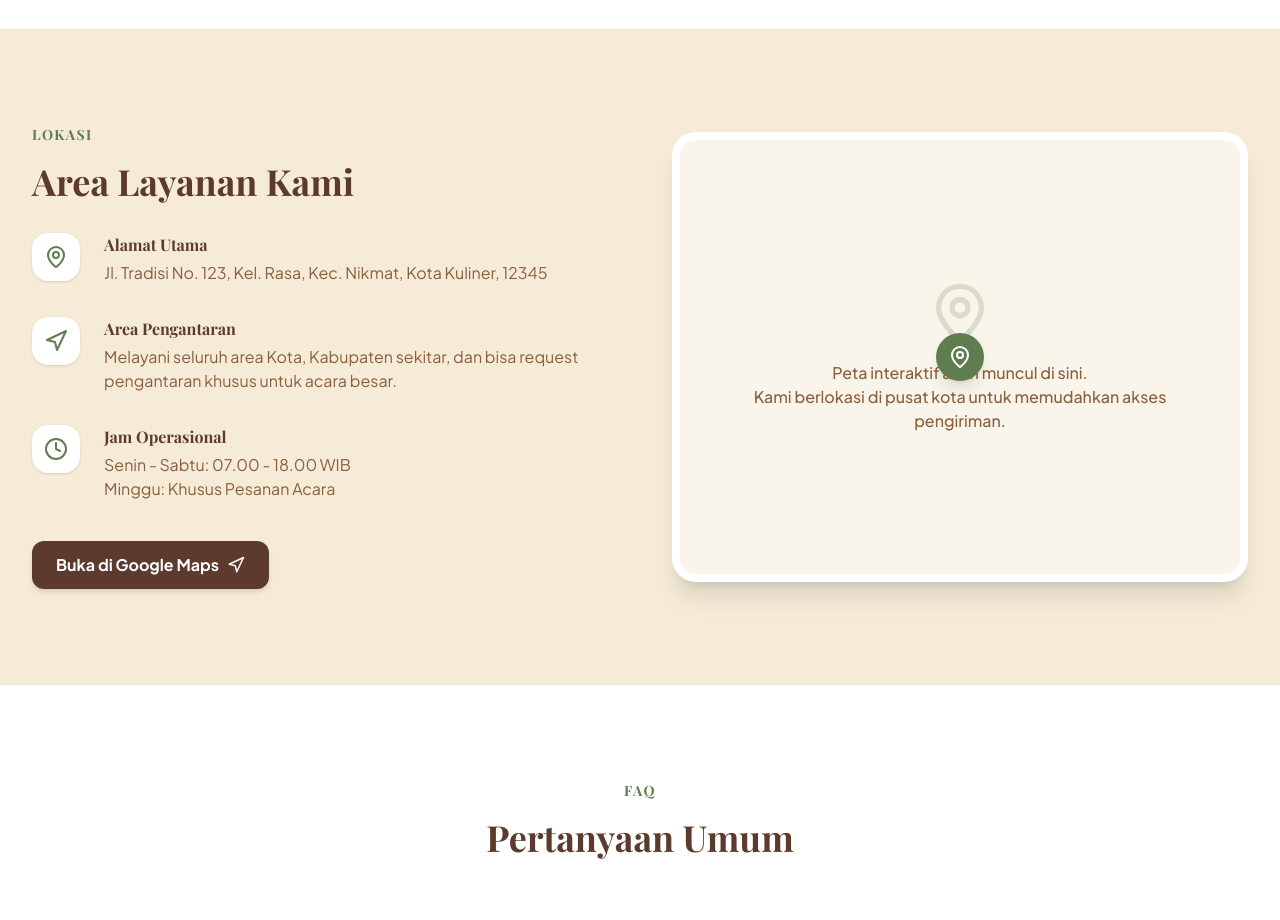
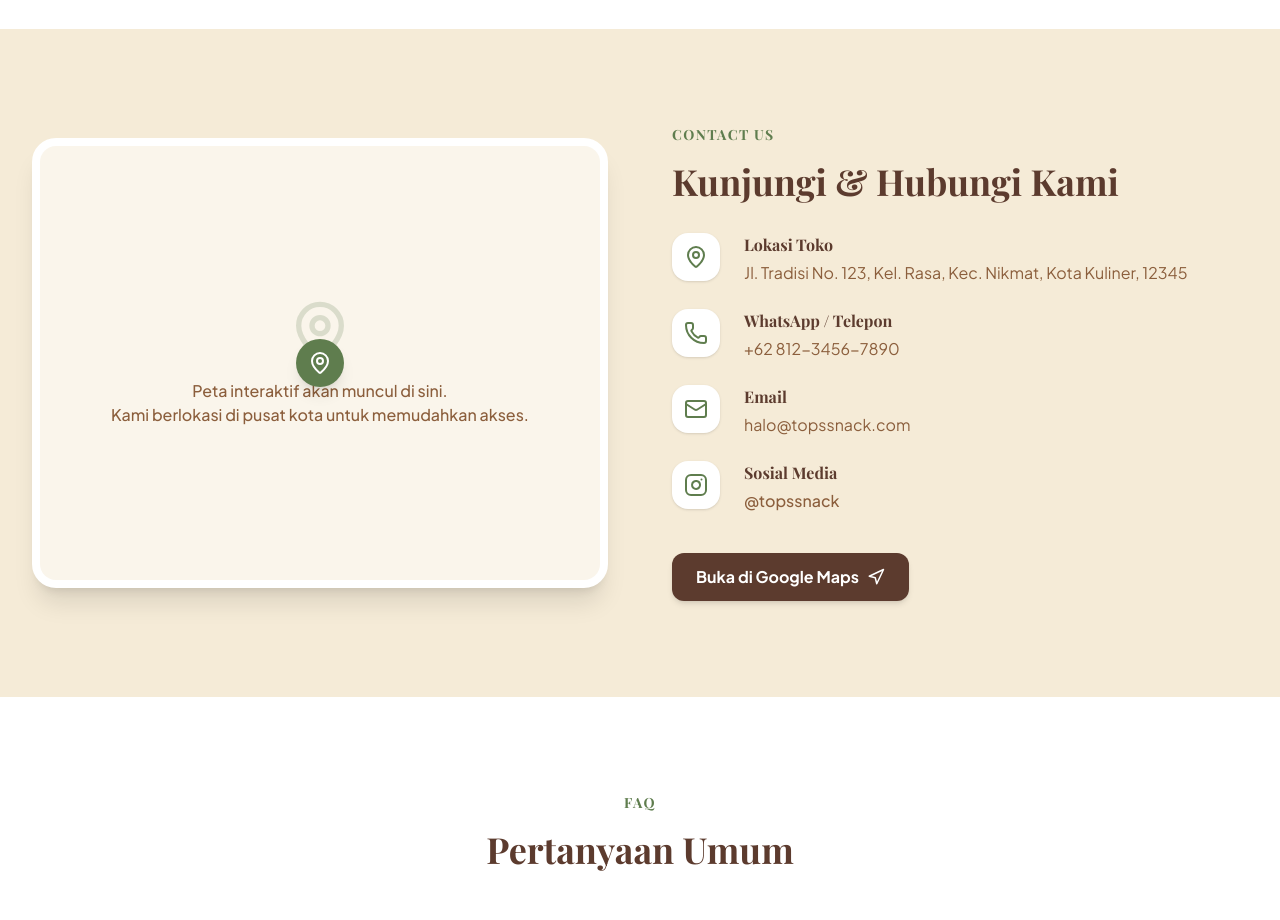
Before and after one commit to berrlylie/tops.snack, a React (Vite) app: page / in a window 1280 px wide. Shown: the part 5580-6500 px from the top of the page. Built offline with nearby package versions, Linux system fonts and the light colour scheme; a web font is replaced by a local one.

Commit message:
Update Location.tsx

```diff
--- a/src/components/Location.tsx
+++ b/src/components/Location.tsx
@@ -1,52 +1,97 @@
 import { motion } from 'motion/react';
-import { MapPin, Phone, Clock, Navigation } from 'lucide-react';
+import { MapPin, Phone, Navigation, Mail, Instagram } from 'lucide-react';
 
 export default function Location() {
   return (
-    <section id="lokasi" className="py-24 bg-brand-beige">
+    <section id="kontak" className="py-24 bg-brand-beige">
       <div className="max-w-7xl mx-auto px-4 sm:px-6 lg:px-8">
         <div className="grid grid-cols-1 lg:grid-cols-2 gap-16 items-center">
+
+          {/* BAGIAN KIRI: Peta (Maps) */}
           <motion.div
             initial={{ opacity: 0, x: -30 }}
             whileInView={{ opacity: 1, x: 0 }}
             viewport={{ once: true }}
             transition={{ duration: 0.8 }}
+            className="h-[450px] bg-white rounded-3xl overflow-hidden shadow-xl border-8 border-white relative"
           >
-            <h2 className="text-sm font-bold text-brand-green-leaf uppercase tracking-widest mb-4">Lokasi</h2>
-            <h3 className="text-4xl font-bold text-brand-brown-dark mb-8">Area Layanan Kami</h3>
+            {/* Animasi Peta Bawaan Kamu */}
+            <div className="absolute inset-0 bg-brand-beige/50 flex flex-col items-center justify-center p-8 text-center">
+              <MapPin size={64} className="text-brand-green-leaf mb-4 opacity-20" />
+              <p className="text-brand-brown-medium font-medium">
+                Peta interaktif akan muncul di sini.<br />Kami berlokasi di pusat kota untuk memudahkan akses.
+              </p>
+            </div>
 
-            <div className="space-y-8">
+            <div className="absolute top-1/2 left-1/2 -translate-x-1/2 -translate-y-1/2">
+              <div className="relative">
+                <div className="w-12 h-12 bg-brand-green-leaf rounded-full animate-ping absolute opacity-20"></div>
+                <div className="w-12 h-12 bg-brand-green-leaf rounded-full flex items-center justify-center text-white shadow-lg relative">
+                  <MapPin size={24} />
+                </div>
+              </div>
+            </div>
+          </motion.div>
+
+          {/* BAGIAN KANAN: Detail Kontak & Sosmed */}
+          <motion.div
+            initial={{ opacity: 0, x: 30 }}
+            whileInView={{ opacity: 1, x: 0 }}
+            viewport={{ once: true }}
+            transition={{ duration: 0.8 }}
+          >
+            <h2 className="text-sm font-bold text-brand-green-leaf uppercase tracking-widest mb-4">Contact Us</h2>
+            <h3 className="text-4xl font-bold text-brand-brown-dark mb-8">Kunjungi & Hubungi Kami</h3>
+
+            <div className="space-y-6">
+
+              {/* Info Lokasi */}
               <div className="flex gap-6">
                 <div className="flex-shrink-0 w-12 h-12 bg-white rounded-2xl flex items-center justify-center shadow-sm">
                   <MapPin className="text-brand-green-leaf" size={24} />
                 </div>
                 <div>
-                  <h4 className="font-bold text-brand-brown-dark mb-1">Alamat Utama</h4>
+                  <h4 className="font-bold text-brand-brown-dark mb-1">Lokasi Toko</h4>
                   <p className="text-brand-brown-medium">Jl. Tradisi No. 123, Kel. Rasa, Kec. Nikmat, Kota Kuliner, 12345</p>
                 </div>
               </div>
 
+              {/* Info Telepon / WA */}
               <div className="flex gap-6">
                 <div className="flex-shrink-0 w-12 h-12 bg-white rounded-2xl flex items-center justify-center shadow-sm">
-                  <Navigation className="text-brand-green-leaf" size={24} />
+                  <Phone className="text-brand-green-leaf" size={24} />
                 </div>
                 <div>
-                  <h4 className="font-bold text-brand-brown-dark mb-1">Area Pengantaran</h4>
-                  <p className="text-brand-brown-medium">Melayani seluruh area Kota, Kabupaten sekitar, dan bisa request pengantaran khusus untuk acara besar.</p>
+                  <h4 className="font-bold text-brand-brown-dark mb-1">WhatsApp / Telepon</h4>
+                  <p className="text-brand-brown-medium">+62 812-3456-7890</p>
                 </div>
               </div>
 
+              {/* Info Email */}
               <div className="flex gap-6">
                 <div className="flex-shrink-0 w-12 h-12 bg-white rounded-2xl flex items-center justify-center shadow-sm">
-                  <Clock className="text-brand-green-leaf" size={24} />
+                  <Mail className="text-brand-green-leaf" size={24} />
                 </div>
                 <div>
-                  <h4 className="font-bold text-brand-brown-dark mb-1">Jam Operasional</h4>
-                  <p className="text-brand-brown-medium">Senin - Sabtu: 07.00 - 18.00 WIB<br />Minggu: Khusus Pesanan Acara</p>
+                  <h4 className="font-bold text-brand-brown-dark mb-1">Email</h4>
+                  <p className="text-brand-brown-medium">halo@topssnack.com</p>
                 </div>
               </div>
+
+              {/* Info Sosial Media */}
+              <div className="flex gap-6">
+                <div className="flex-shrink-0 w-12 h-12 bg-white rounded-2xl flex items-center justify-center shadow-sm">
+                  <Instagram className="text-brand-green-leaf" size={24} />
+                </div>
+                <div>
+                  <h4 className="font-bold text-brand-brown-dark mb-1">Sosial Media</h4>
+                  <a href="#" className="text-brand-brown-medium hover:text-brand-green-leaf font-medium transition-colors">@topssnack</a>
+                </div>
+              </div>
+
             </div>
 
+            {/* Tombol Maps */}
             <div className="mt-10">
               <a
                 href="https://maps.google.com"
@@ -60,30 +105,6 @@ export default function Location() {
             </div>
           </motion.div>
 
-          <motion.div
-            initial={{ opacity: 0, x: 30 }}
-            whileInView={{ opacity: 1, x: 0 }}
-            viewport={{ once: true }}
-            transition={{ duration: 0.8 }}
-            className="h-[450px] bg-white rounded-3xl overflow-hidden shadow-xl border-8 border-white relative"
-          >
-            {/* Placeholder for Map */}
-            <div className="absolute inset-0 bg-brand-beige/50 flex flex-col items-center justify-center p-8 text-center">
-              <MapPin size={64} className="text-brand-green-leaf mb-4 opacity-20" />
-              <p className="text-brand-brown-medium font-medium">
-                Peta interaktif akan muncul di sini.<br />Kami berlokasi di pusat kota untuk memudahkan akses pengiriman.
-              </p>
-            </div>
-            {/* Simulated Map Elements */}
-            <div className="absolute top-1/2 left-1/2 -translate-x-1/2 -translate-y-1/2">
-              <div className="relative">
-                <div className="w-12 h-12 bg-brand-green-leaf rounded-full animate-ping absolute opacity-20"></div>
-                <div className="w-12 h-12 bg-brand-green-leaf rounded-full flex items-center justify-center text-white shadow-lg relative">
-                  <MapPin size={24} />
-                </div>
-              </div>
-            </div>
-          </motion.div>
         </div>
       </div>
     </section>
```
